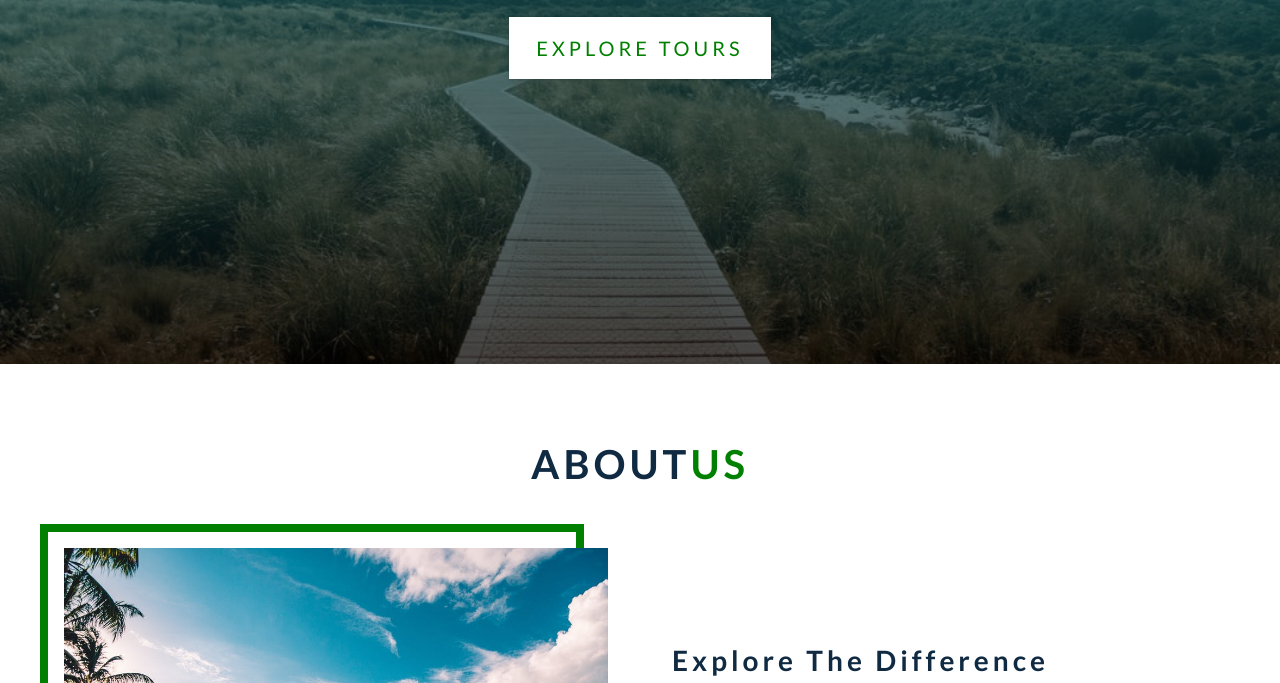
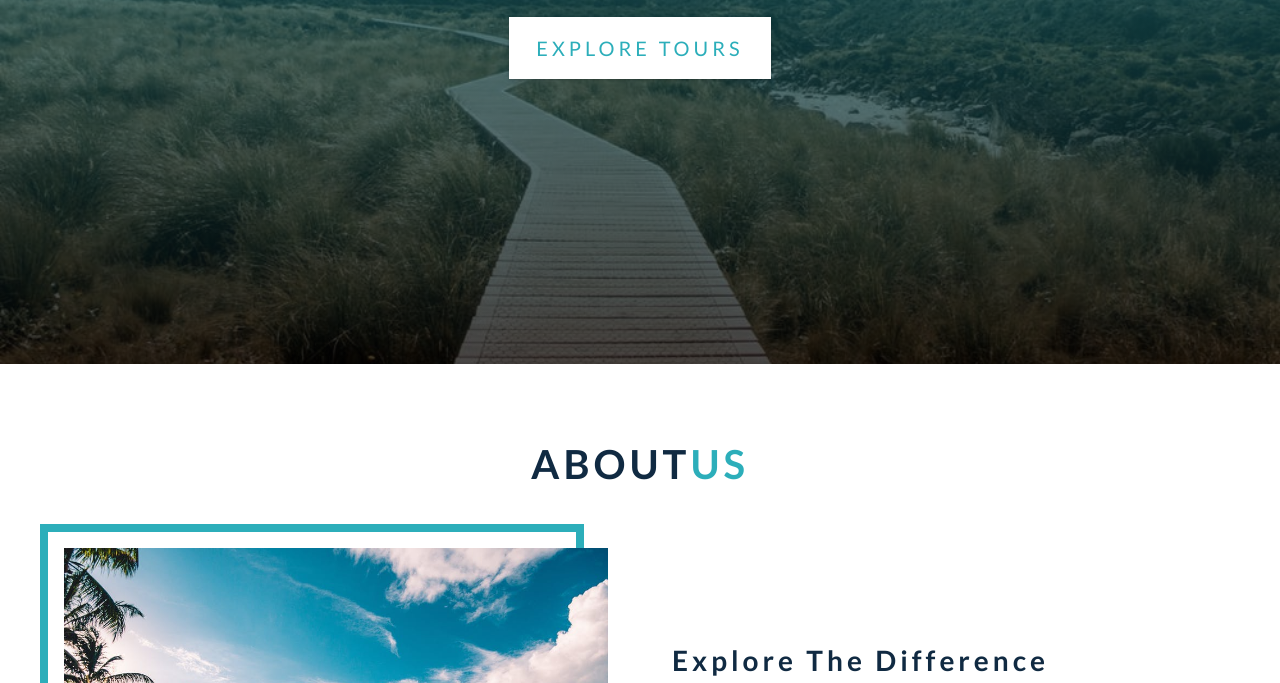
Before and after one commit to smfssilva/smfssilva-backroads, a plain HTML site: page index.html in a window 1280 px wide. Shown: the part 436-1119 px from the top of the page. Drawn offline with Linux system fonts and the light colour scheme.

Commit message:
change to original color

```diff
--- a/css/styles.css
+++ b/css/styles.css
@@ -18,8 +18,7 @@ Variables
   --clr-primary-3: hsl(185, 81%, 29%);
   --clr-primary-4: hsl(184, 77%, 34%);
   /* primary/main color */
-  /* --clr-primary-5: hsl(185, 62%, 45%); */
-  --clr-primary-5: green;
+  --clr-primary-5: hsl(185, 62%, 45%);
   /* lighter shades of primary color */
   --clr-primary-6: hsl(185, 57%, 50%);
   --clr-primary-7: hsl(184, 65%, 59%);
```
